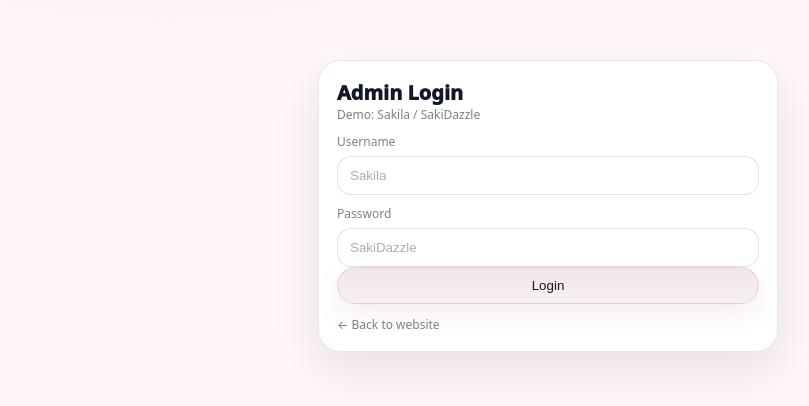
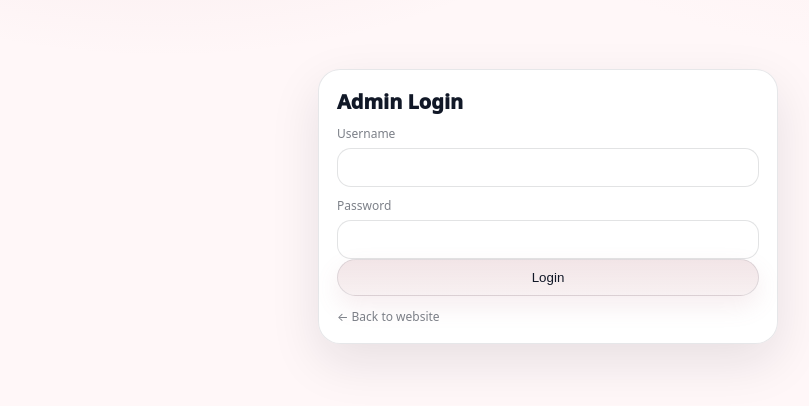
Before and after one commit to LokithanGR/Saki-Studio, a React (Vite) app: page /admin in a window 1280 px wide. Shown: the part 194-600 px from the top of the page, without its empty margins (92-901 px from the left). Built offline with nearby package versions, Linux system fonts and the light colour scheme.

Commit message:
Admin Page Updation

```diff
--- a/src/pages/AdminLogin.jsx
+++ b/src/pages/AdminLogin.jsx
@@ -21,14 +21,12 @@ export default function AdminLogin() {
     <div className="authBg">
       <div className="authCard">
         <div className="authTitle">Admin Login</div>
-        <div className="tiny">Demo: Sakila / SakiDazzle</div>
-
         <form onSubmit={submit} className="form" style={{ marginTop: 10 }}>
           <label>Username</label>
-          <input value={u} onChange={(e) => setU(e.target.value)} placeholder="Sakila" />
+          <input value={u} onChange={(e) => setU(e.target.value)} />
 
           <label>Password</label>
-          <input value={p} onChange={(e) => setP(e.target.value)} type="password" placeholder="SakiDazzle" />
+          <input value={p} onChange={(e) => setP(e.target.value)} type="password" />
 
           {msg ? <div className="alert">⚠️ {msg}</div> : null}
 
```
